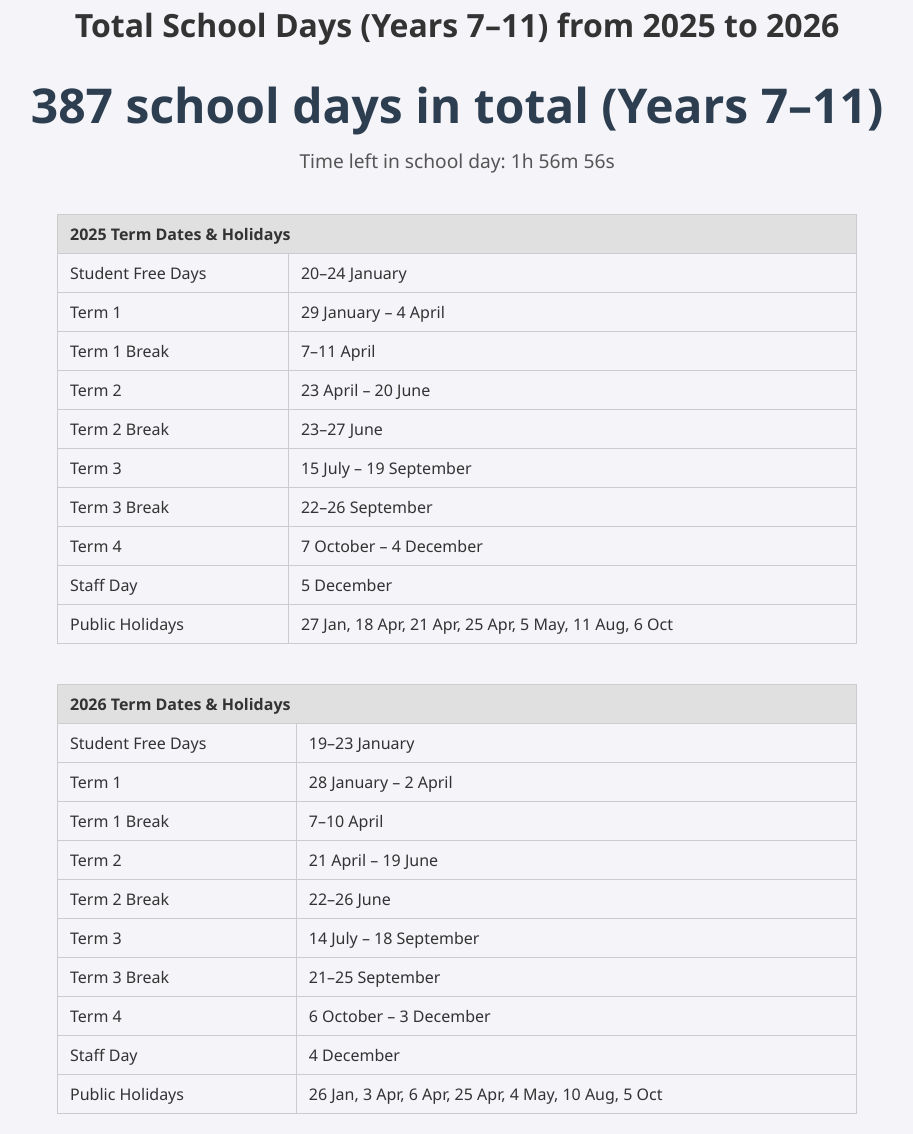
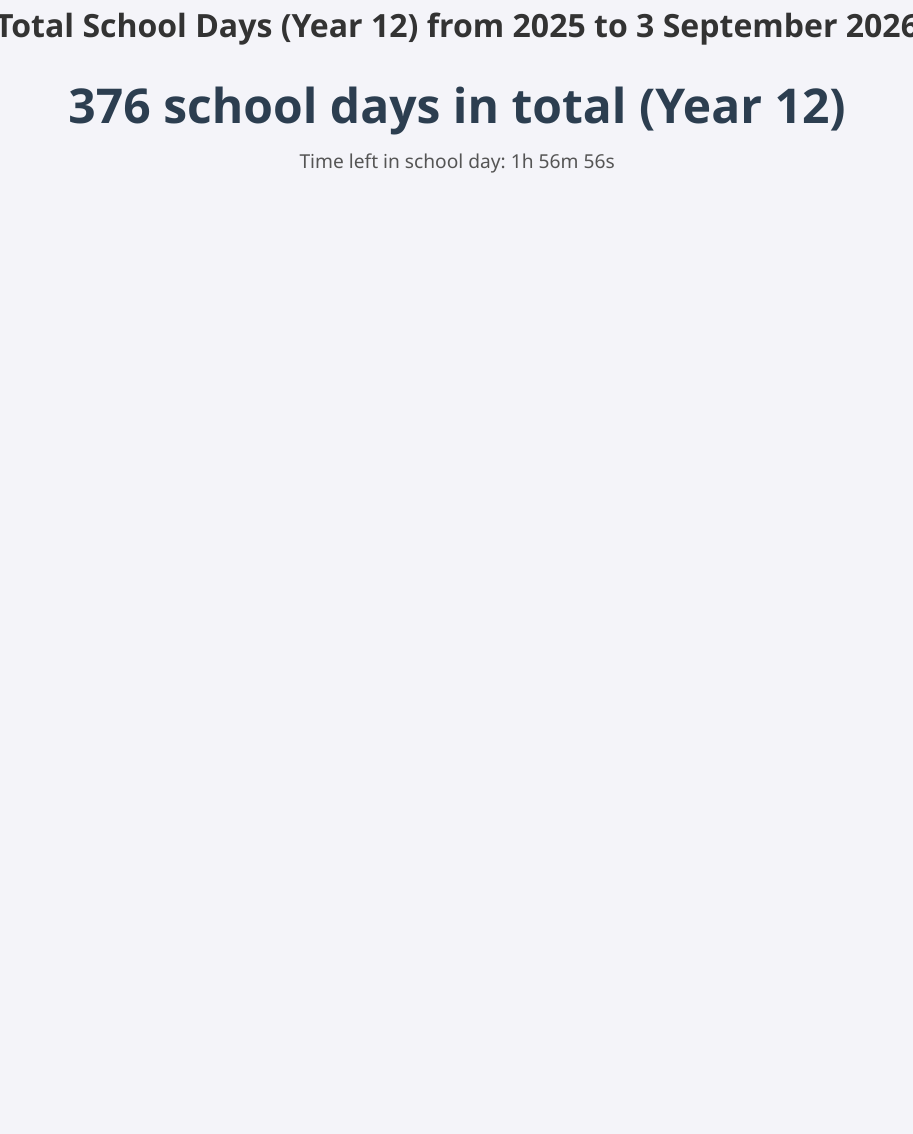
Before and after one commit to M4AN60/Count-Down, a plain HTML site: page index.html in a window 1280 px wide. Shown: the part 38-1172 px from the top of the page, without its empty margins (183-1096 px from the left). After the commit the page ends 840 px from the top, so only its background shows below. Drawn offline with Linux system fonts and the light colour scheme.

Commit message:
Update index.html

```diff
--- a/index.html
+++ b/index.html
@@ -47,45 +47,11 @@
   </style>
 </head>
 <body>
-  <h1>Total School Days (Years 7–11) from 2025 to 2026</h1>
+  <h1>Total School Days (Year 12) from 2025 to 3 September 2026</h1>
   <div class="countdown" id="schoolDays">Calculating...</div>
   <div class="timer" id="dayTimeLeft">Calculating...</div>
 
-  <table>
-    <thead>
-      <tr><th colspan="2">2025 Term Dates & Holidays</th></tr>
-    </thead>
-    <tbody>
-      <tr><td>Student Free Days</td><td>20–24 January</td></tr>
-      <tr><td>Term 1</td><td>29 January – 4 April</td></tr>
-      <tr><td>Term 1 Break</td><td>7–11 April</td></tr>
-      <tr><td>Term 2</td><td>23 April – 20 June</td></tr>
-      <tr><td>Term 2 Break</td><td>23–27 June</td></tr>
-      <tr><td>Term 3</td><td>15 July – 19 September</td></tr>
-      <tr><td>Term 3 Break</td><td>22–26 September</td></tr>
-      <tr><td>Term 4</td><td>7 October – 4 December</td></tr>
-      <tr><td>Staff Day</td><td>5 December</td></tr>
-      <tr><td>Public Holidays</td><td>27 Jan, 18 Apr, 21 Apr, 25 Apr, 5 May, 11 Aug, 6 Oct</td></tr>
-    </tbody>
-  </table>
-
-  <table>
-    <thead>
-      <tr><th colspan="2">2026 Term Dates & Holidays</th></tr>
-    </thead>
-    <tbody>
-      <tr><td>Student Free Days</td><td>19–23 January</td></tr>
-      <tr><td>Term 1</td><td>28 January – 2 April</td></tr>
-      <tr><td>Term 1 Break</td><td>7–10 April</td></tr>
-      <tr><td>Term 2</td><td>21 April – 19 June</td></tr>
-      <tr><td>Term 2 Break</td><td>22–26 June</td></tr>
-      <tr><td>Term 3</td><td>14 July – 18 September</td></tr>
-      <tr><td>Term 3 Break</td><td>21–25 September</td></tr>
-      <tr><td>Term 4</td><td>6 October – 3 December</td></tr>
-      <tr><td>Staff Day</td><td>4 December</td></tr>
-      <tr><td>Public Holidays</td><td>26 Jan, 3 Apr, 6 Apr, 25 Apr, 4 May, 10 Aug, 5 Oct</td></tr>
-    </tbody>
-  </table>
+  <!-- Tables remain unchanged -->
 
   <script>
     const holidays = [
@@ -131,10 +97,10 @@
 
     function updateCountdown() {
       const startDate = new Date("2025-01-29T00:00:00");
-      const endDate = new Date("2026-09-18T00:00:00");
+      const endDate = new Date("2026-09-03T00:00:00");
 
       const schoolDaysTotal = calculateSchoolDays(startDate, endDate);
-      document.getElementById("schoolDays").textContent = `${schoolDaysTotal} school days in total (Years 7–11)`;
+      document.getElementById("schoolDays").textContent = `${schoolDaysTotal} school days in total (Year 12)`;
 
       const now = new Date();
       const startOfDay = new Date(now);
```
